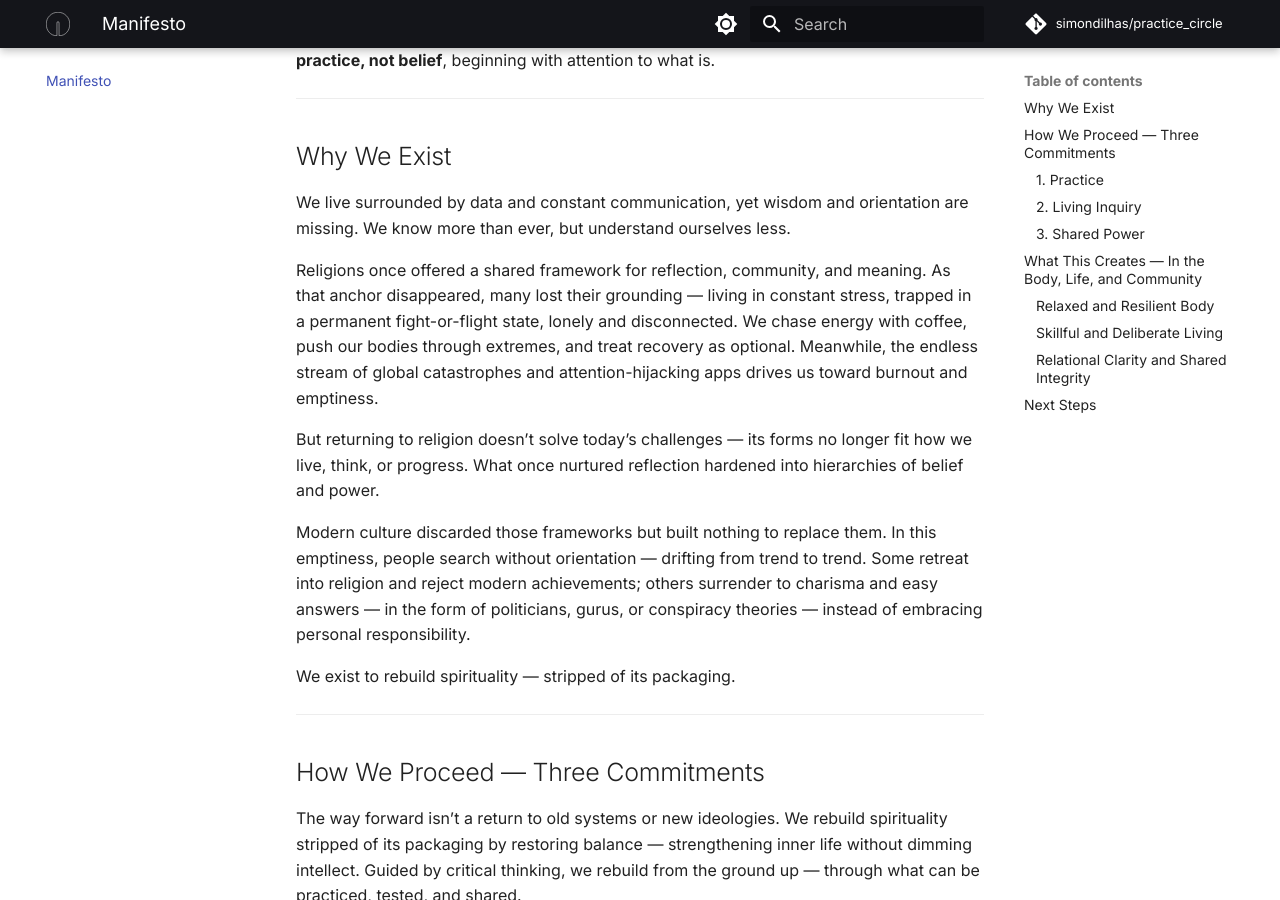
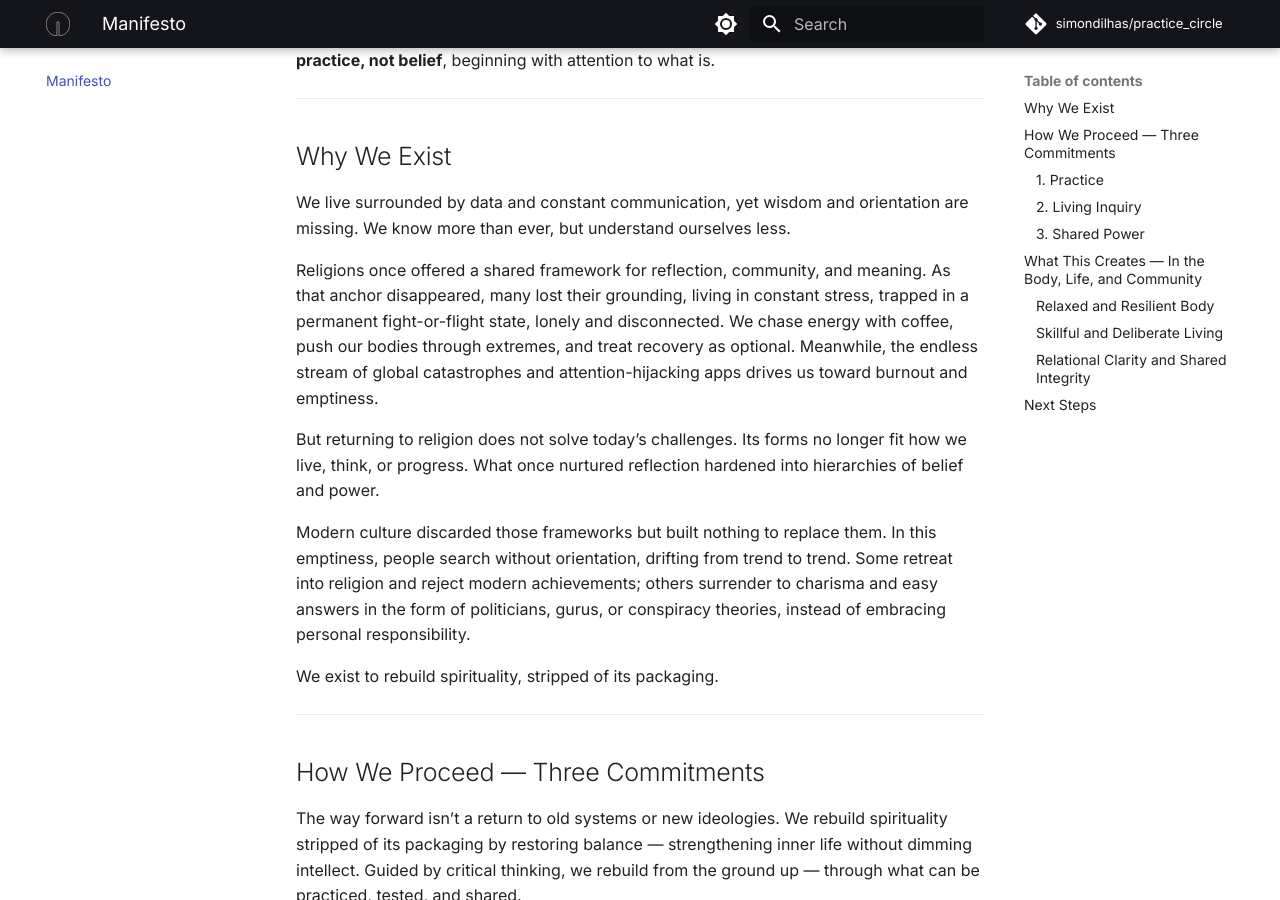
Before and after one commit to simondilhas/practice_circle, an MkDocs documentation site: the page built from docs/index.md, in a window 1280 px wide and 900 px high, scrolled down 231 px. Built offline with MkDocs 1.6.1 and Material for MkDocs 9.7.7, drawn with Linux system fonts in a browser that asks for light colours; comment, search, counter and statistics services are not loaded.

Commit message:
Update index.md

```diff
--- a/docs/index.md
+++ b/docs/index.md
@@ -7,19 +7,18 @@ We rebuild that balance **through basic standing practice, not belief**, beginni
 
 ## Why We Exist
 
-
 We live surrounded by data and constant communication, yet wisdom and orientation are missing.
 We know more than ever, but understand ourselves less.
 
 Religions once offered a shared framework for reflection, community, and meaning.
-As that anchor disappeared, many lost their grounding — living in constant stress, trapped in a permanent fight-or-flight state, lonely and disconnected. We chase energy with coffee, push our bodies through extremes, and treat recovery as optional. Meanwhile, the endless stream of global catastrophes and attention-hijacking apps drives us toward burnout and emptiness.
+As that anchor disappeared, many lost their grounding, living in constant stress, trapped in a permanent fight-or-flight state, lonely and disconnected. We chase energy with coffee, push our bodies through extremes, and treat recovery as optional. Meanwhile, the endless stream of global catastrophes and attention-hijacking apps drives us toward burnout and emptiness.
 
-But returning to religion doesn’t solve today’s challenges — its forms no longer fit how we live, think, or progress. What once nurtured reflection hardened into hierarchies of belief and power.
+But returning to religion does not solve today’s challenges. Its forms no longer fit how we live, think, or progress. What once nurtured reflection hardened into hierarchies of belief and power.
 
 Modern culture discarded those frameworks but built nothing to replace them.
-In this emptiness, people search without orientation — drifting from trend to trend. Some retreat into religion and reject modern achievements; others surrender to charisma and easy answers — in the form of politicians, gurus, or conspiracy theories — instead of embracing personal responsibility.
+In this emptiness, people search without orientation, drifting from trend to trend. Some retreat into religion and reject modern achievements; others surrender to charisma and easy answers in the form of politicians, gurus, or conspiracy theories, instead of embracing personal responsibility.
 
-We exist to rebuild spirituality — stripped of its packaging.
+We exist to rebuild spirituality, stripped of its packaging.
 
 ---
 
```
